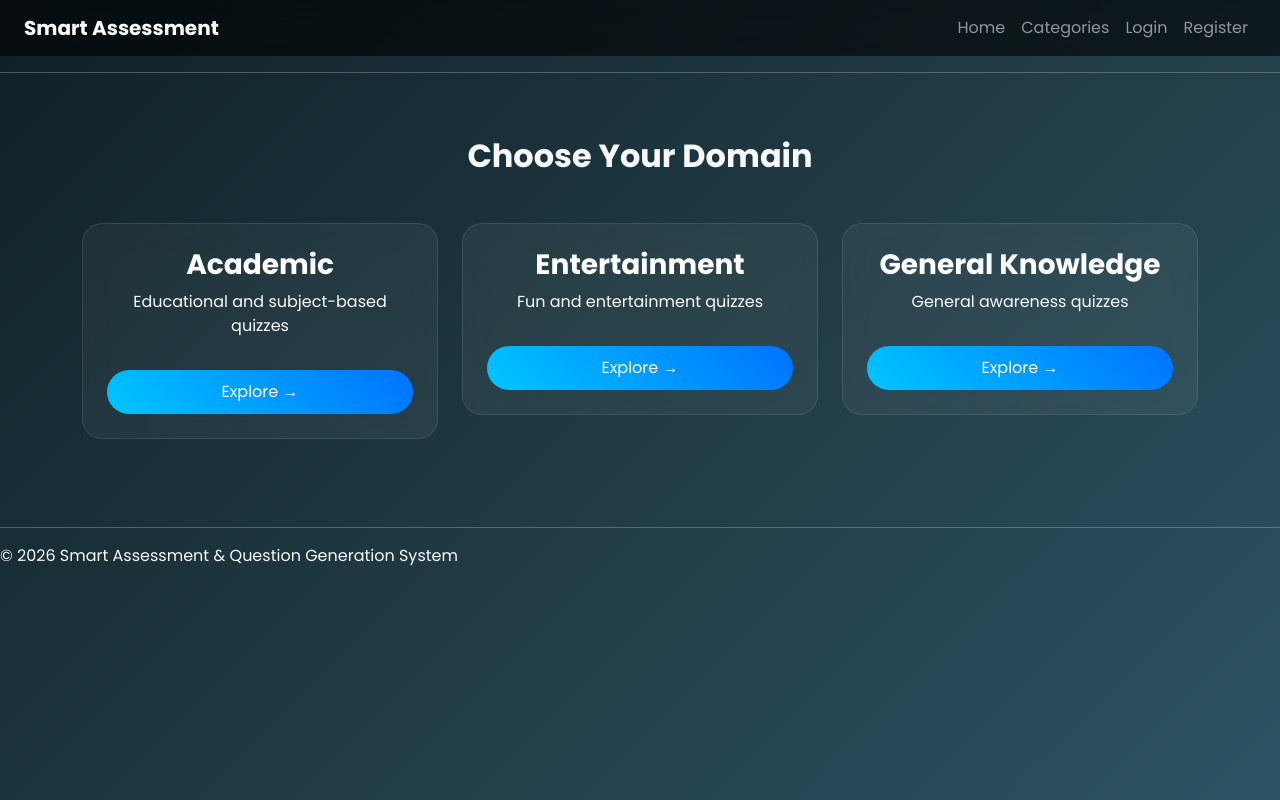
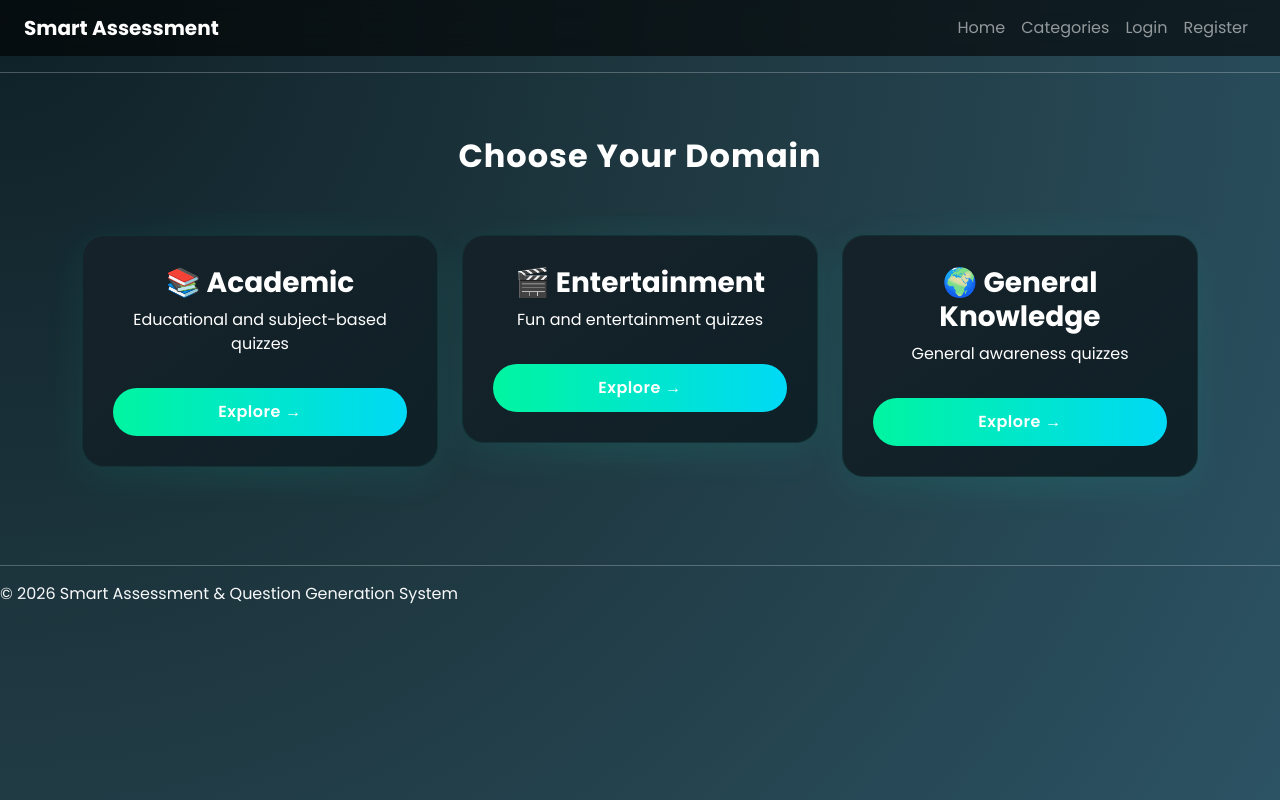
Before and after one commit to deepakjha018/smart-assessment, a Django app: page /categories/ in a window 1280 px wide. Run offline with Django 5.2, Linux system fonts and the light colour scheme; data comes from the database, SQL or seed files in the repository; both versions use the stored data as it was after the commit.

Commit message:
UI Enhancement

```diff
--- a/static/css/style.css
+++ b/static/css/style.css
@@ -3,42 +3,58 @@
 
 body {
     font-family: 'Poppins', sans-serif;
-    background: linear-gradient(135deg, #0f2027, #203a43, #2c5364);
+    background: radial-gradient(circle at top left, #0f2027, #203a43, #2c5364);
     min-height: 100vh;
 }
 
+
 /* Glass Card */
 .card {
-    background: rgba(255, 255, 255, 0.05);
-    backdrop-filter: blur(12px);
-    border: 1px solid rgba(255,255,255,0.1);
-    border-radius: 20px;
-    color: white;
-    transition: 0.4s ease;
+    background: linear-gradient(145deg, #16222a, #0f2027);
+    border-radius: 22px;
+    padding: 30px;
+    color: #ffffff;
+    border: 1px solid rgba(0, 255, 200, 0.08);
+    box-shadow: 0 10px 40px rgba(0, 255, 200, 0.08);
+    transition: all 0.4s ease;
 }
 
 .card:hover {
-    transform: translateY(-8px);
-    box-shadow: 0 20px 40px rgba(0,0,0,0.5);
+    transform: translateY(-12px);
+    box-shadow: 0 20px 60px rgba(0, 255, 200, 0.25);
 }
+
+.card::before {
+    content: '';
+    position: absolute;
+    width: 120%;
+    height: 120%;
+    background: radial-gradient(circle, rgba(0,255,200,0.05), transparent 70%);
+    z-index: -1;
+    top: -10%;
+    left: -10%;
+}
+
 
 /* Buttons */
 .btn-primary {
-    background: linear-gradient(45deg, #00c6ff, #0072ff);
+    background: linear-gradient(90deg, #00f5a0, #00d9f5);
     border: none;
     border-radius: 50px;
-    padding: 10px 25px;
+    padding: 12px 30px;
+    font-weight: 600;
+    letter-spacing: 0.5px;
+}
+
+.btn-primary:hover {
+    transform: scale(1.07);
+    box-shadow: 0 10px 25px rgba(0, 217, 245, 0.5);
 }
 
 .btn-success {
     background: linear-gradient(45deg, #11998e, #38ef7d);
     border: none;
     border-radius: 50px;
-}
-
-.btn:hover {
-    transform: scale(1.05);
-    transition: 0.3s;
 }
 
 /* Navbar */
@@ -54,14 +70,40 @@ h1, h2, h3, h4 {
 
 /* Form styling */
 .form-control {
-    background: rgba(255,255,255,0.1);
-    border: none;
+    background: rgba(255,255,255,0.12);
+    border: 1px solid rgba(255,255,255,0.2);
     border-radius: 12px;
-    color: white;
+    color: #ffffff;
 }
 
 .form-control:focus {
     background: rgba(255,255,255,0.15);
-    color: white;
-    box-shadow: none;
+    color: #ffffff;
+    box-shadow: 0 0 10px rgba(0,255,200,0.3);
 }
+
+/* Fix dropdown options visibility */
+select.form-control option {
+    background: #0f2027;
+    color: #ffffff;
+}
+
+.card h3,
+.card p {
+    color: white !important;
+}
+.container {
+    position: relative;
+    z-index: 10;
+}
+.row {
+    margin-top: 60px;
+}
+
+h2 {
+    font-weight: 700;
+    letter-spacing: 1px;
+}
+input[type="radio"] {
+    accent-color: #00f5a0;
+}
--- a/templates/quizzes/categories.html
+++ b/templates/quizzes/categories.html
@@ -1,20 +1,39 @@
 {% extends 'base.html' %}
 {% block content %}
-<h2 class="text-center mb-5">Choose Your Domain</h2>
+
+<h2 class="text-center mb-5 text-white">
+    Choose Your Domain
+</h2>
 
 <div class="row">
     {% for category in categories %}
     <div class="col-md-4">
-        <div class="card p-4 text-center mb-4">
-            <h3>{{ category.name }}</h3>
-            <p class="text-light">{{ category.description }}</p>
+        <div class="card text-center mb-4">
+
+            <h3>
+                {% if category.name == "Academic" %}
+                    📚 {{ category.name }}
+                {% elif category.name == "Entertainment" %}
+                    🎬 {{ category.name }}
+                {% elif category.name == "General Knowledge" %}
+                    🌍 {{ category.name }}
+                {% else %}
+                    {{ category.name }}
+                {% endif %}
+            </h3>
+
+            <p class="text-light">
+                {{ category.description }}
+            </p>
 
             <a href="/categories/{{ category.id }}/"
                class="btn btn-primary mt-3">
                Explore →
             </a>
+
         </div>
     </div>
     {% endfor %}
 </div>
+
 {% endblock %}
```
Also changed, not shown: quizzes/fixtures/categories.json (added, +83 -0 lines).
